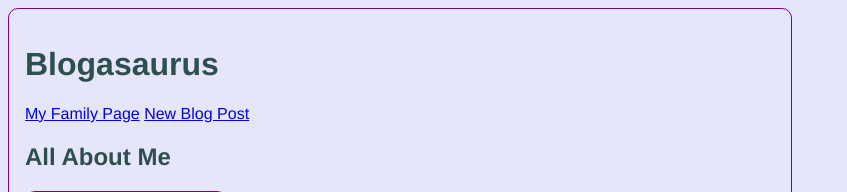
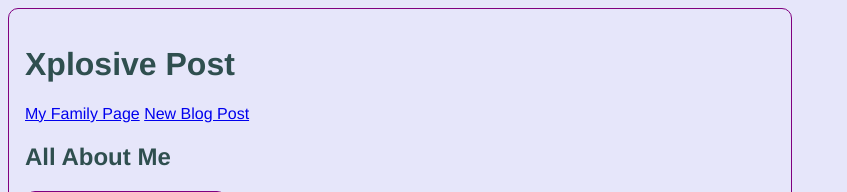
Before and after one commit to Quanij/Xclusive, a Python web app: template Templates/index.html in a window 1280 px wide. Shown: the top 192 px of the page, without its empty margins (0-847 px from the left). Run offline with Jinja, Linux system fonts and the light colour scheme; the template is opened without the code that fills it, so the values that code supplies are empty; grey boxes are pictures that could not be loaded.

Commit message:
update to the blog

```diff
--- a/Templates/index.html
+++ b/Templates/index.html
@@ -17,12 +17,12 @@
 <html lang="en-US">
   <head>
     <meta charset="utf-8">
-    <title>Blogasaurus</title>
+    <title>Xclusive Post</title>
     <link rel="stylesheet" href="/static/css/index.css">
     <script src="/static/js/index.js"></script>
   </head>
   <body>
-    <h1>Blogasaurus</h1>
+    <h1>Xplosive Post</h1>
     <a href="/family">My Family Page</a>
     <a href="/posts">New Blog Post</a>
     <h2>All About Me</h2>
--- a/Templates/new_post.html
+++ b/Templates/new_post.html
@@ -1,6 +1,6 @@
 <html>
 <head>
-  <title>Blogasaurus Post</title>
+  <title>Xclusive Post</title>
   <link rel="stylesheet" href="/static/css/index.css">
 </head>
 <body>
```
